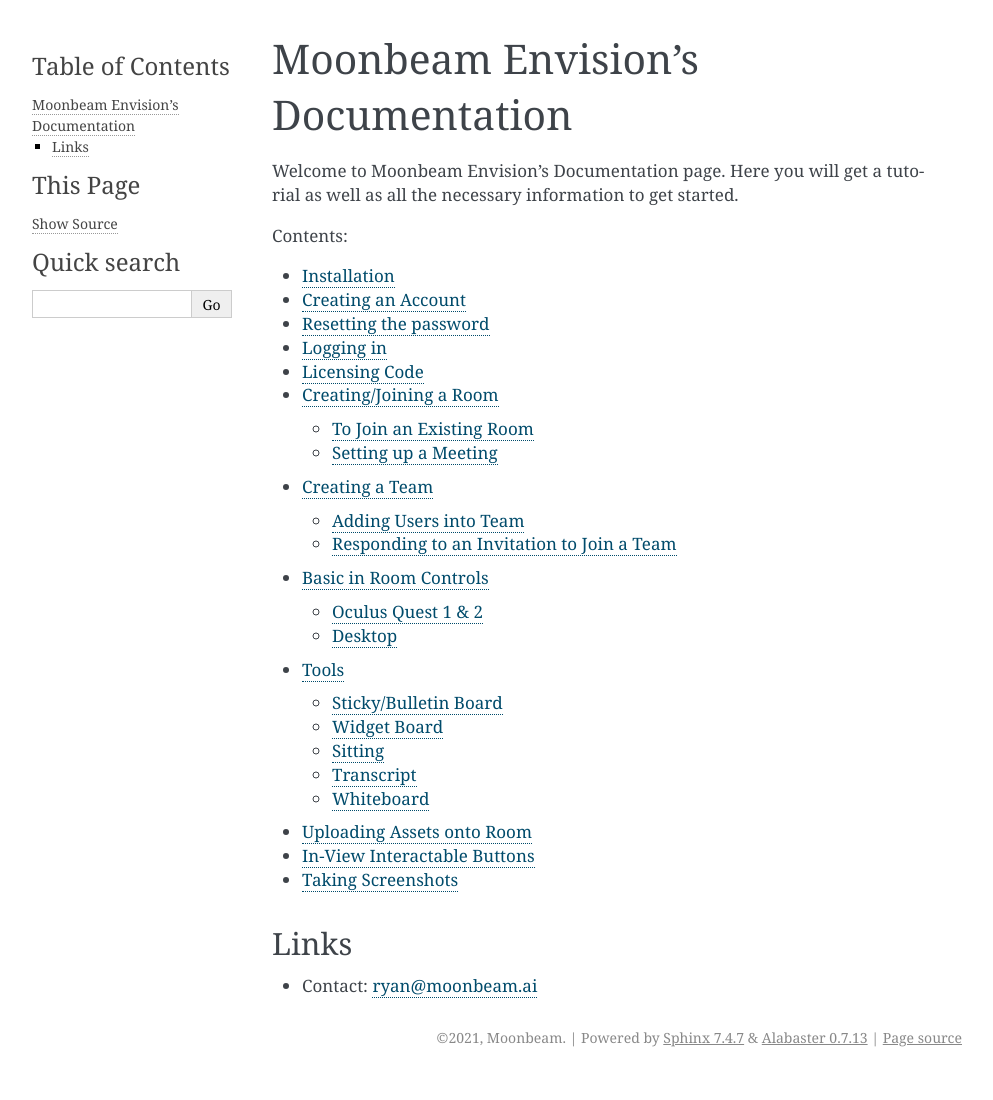
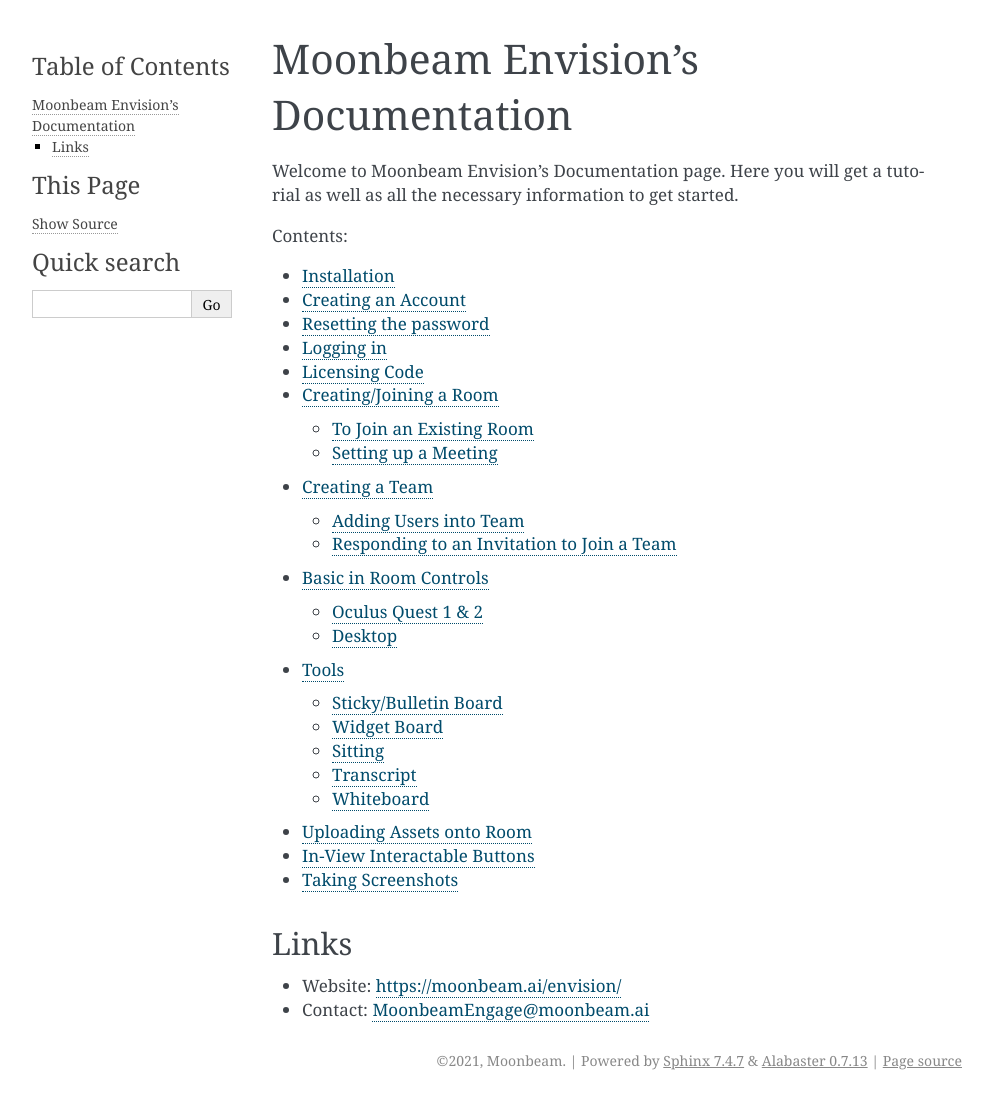
Before and after one commit to Moonbeam-Inc/Moonbeam-UserGuide, a Sphinx documentation site: the page built from docs/index.rst, in a window 1280 px wide. Shown: the whole page, without its empty margins (148-1141 px from the left). Built offline with Sphinx 7.4.7, drawn with Linux system fonts in a browser that asks for light colours; before the commit the page ends 1077 px from its top, so only the background shows below that.

Commit message:
Edit contact information

```diff
--- a/docs/index.rst
+++ b/docs/index.rst
@@ -30,4 +30,5 @@
 
 Links
 -----
-* Contact: ryan@moonbeam.ai
+* Website: https://moonbeam.ai/envision/
+* Contact: MoonbeamEngage@moonbeam.ai
```
Also changed, not shown: 5 other files.
